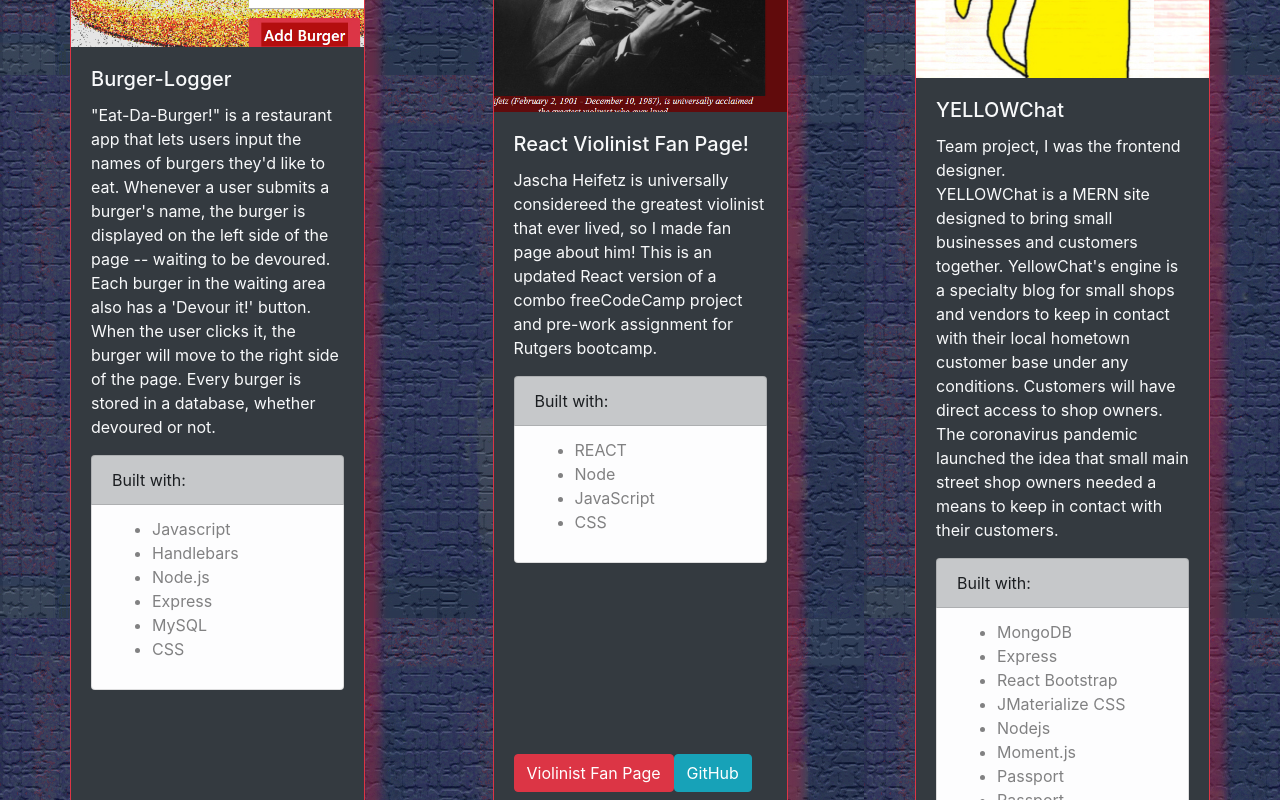
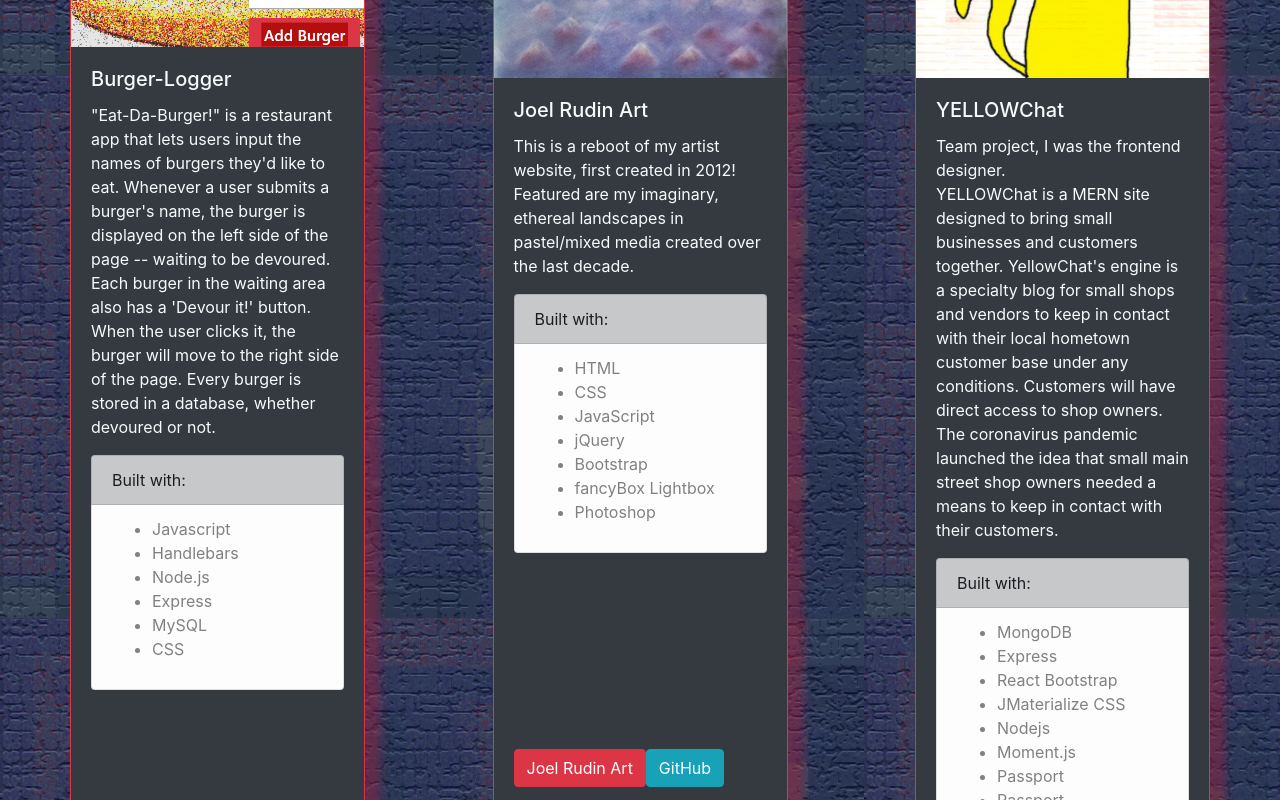
Before and after one commit to Jaliov/React-Portfolio, a React (Create React App) app in the folder client/: page /portfolio in a window 1280 px wide. Shown: the part 2640-3440 px from the top of the page. Built offline with nearby package versions, Linux system fonts and the light colour scheme.

Commit message:
Add JoelRudinArt seletion

```diff
--- a/client/src/components/Card.js
+++ b/client/src/components/Card.js
@@ -10,7 +10,7 @@ import {
   ListGroupItem,
 } from 'react-bootstrap';
 import CodeQuizImg from './images/Code_QuizImage.jpg';
-import HmanImage from './images/fanPageImage.jpg';
+import VistaImage from './images/Morning Vista 2014smll.jpg';
 import FlipCardsImg from './images/FlipcardsImage.jpg';
 import WeatherAppImg from './images/WeatherAppImage.jpg';
 import ViolinClassicsImg from './images/violin_classics_scrnshot2.jpg';
@@ -362,9 +362,9 @@ const CardDisplay = () => {
 
           <Col md={1}></Col>
           <Card className={CardClasses} style={CardStyles}>
-            <Card.Img variant='top' src={HmanImage} />
+            <Card.Img variant='top' src={VistaImage} />
             <Card.Body>
-              <Card.Title>React Violinist Fan Page!</Card.Title>
+              <Card.Title>Joel Rudin Art</Card.Title>
 
               <React.Fragment> {TextContent[7]} </React.Fragment>
 
@@ -372,10 +372,14 @@ const CardDisplay = () => {
                 <ListGroup.Item variant='dark'>Built with: </ListGroup.Item>
                 <ListGroup.Item variant='light'>
                   <ul>
-                    <li>REACT</li>
-                    <li>Node</li>
+                     <li>HTML</li>
+                    <li>CSS</li>
                     <li>JavaScript</li>
-                    <li>CSS</li>
+                    <li>jQuery</li>
+                    <li>Bootstrap</li>
+                    <li>fancyBox Lightbox</li>
+                    <li>Photoshop
+                         </li>
                   </ul>
                 </ListGroup.Item>
                 {/* <ListGroupItem>Links:</ListGroupItem> */}
@@ -384,15 +388,15 @@ const CardDisplay = () => {
             <Card.Body>
               <Button
                 variant='danger'
-                href='https://jaliov.github.io/react-heifetz/'
+                href='https://github.com/Jaliov/JoelRudinArt'
                 target='blank'
                 text='light'
               >
-                Violinist Fan Page
+               Joel Rudin Art
               </Button>
               <Button
                 variant='info'
-                href='https://github.com/Jaliov/react-heifetz'
+                href='https://jaliov.github.io/JoelRudinArt/'
               >
                 GitHub
               </Button>
--- a/client/src/components/TextContent.js
+++ b/client/src/components/TextContent.js
@@ -59,9 +59,7 @@ const TextContent = [
   </Card.Text>,
 
   <Card.Text>
-    Jascha Heifetz is universally considereed the greatest violinist that ever
-    lived, so I made fan page about him! This is an updated React version of a
-    combo freeCodeCamp project and pre-work assignment for Rutgers bootcamp.
+    This is a reboot of my artist website, first created in 2012! Featured are my imaginary, ethereal landscapes in pastel/mixed media created over the last decade.
   </Card.Text>,
 
   <Card.Text>
```
Also changed, not shown: client/src/components/images/Morning Vista 2014smll.jpg (added).
